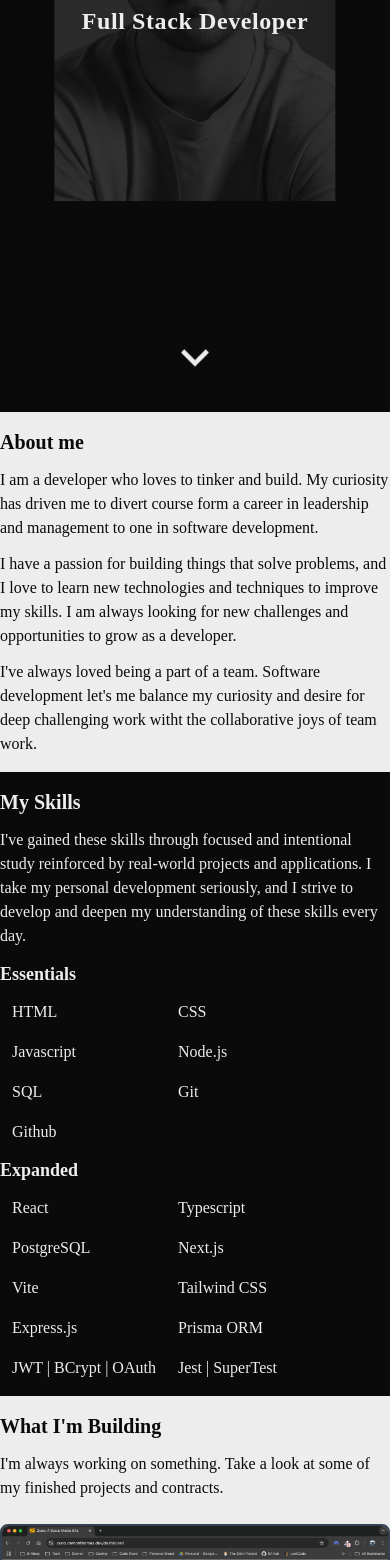
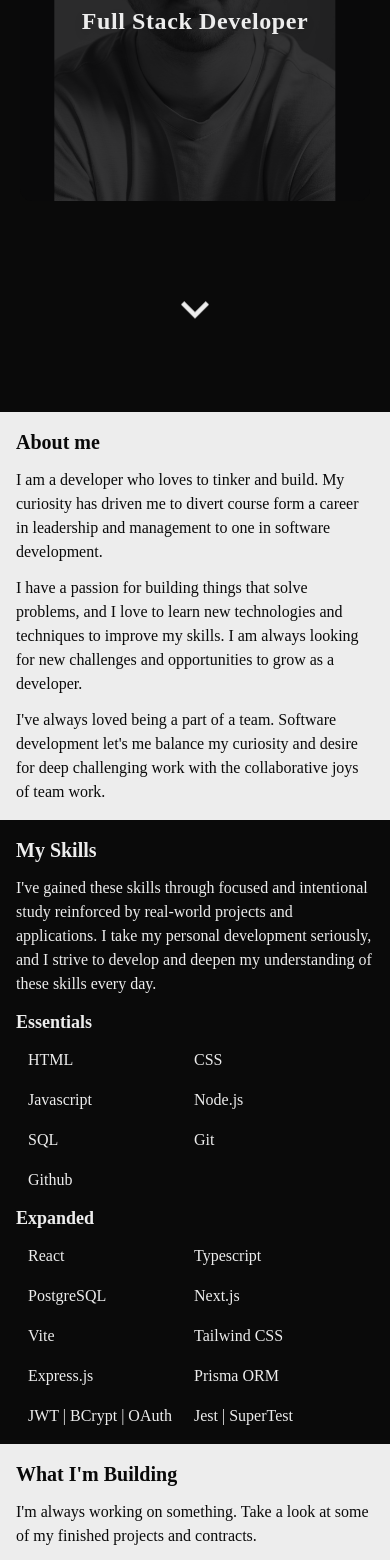
Before and after one commit to Damon-Thomas/portfolio, a Next.js app: page / in a window 390 px wide. Shown: the part 432-1992 px from the top of the page. Built offline with nearby package versions, Linux system fonts and the light colour scheme.

Commit message:
Add Messenger App project details and associated image

```diff
--- a/src/components/About.tsx
+++ b/src/components/About.tsx
@@ -1,6 +1,6 @@
 export default function About() {
   return (
-    <div className="bg-foreground text-background w-full flex  justify-center relative">
+    <div className="bg-foreground text-background w-full flex  justify-center relative px-4">
       <div className="py-4 md:py-24 grid grid-cols-1 md:grid-cols-2 gap-x-8 md:gap-x-16 gap-y-3 md:gap-y-6 w-full max-w-6xl">
         <h3 className="text-xl md:text-3xl font-bold col-span-1 md:col-span-2 ">
           About me
@@ -21,7 +21,7 @@ export default function About() {
         <p>
           I&apos;ve always loved being a part of a team. Software development
           let&apos;s me balance my curiosity and desire for deep challenging
-          work witht the collaborative joys of team work.{" "}
+          work with the collaborative joys of team work.{" "}
         </p>
       </div>
     </div>
--- a/src/components/Building.tsx
+++ b/src/components/Building.tsx
@@ -3,7 +3,7 @@ import ProjectCard from "./ProjectCard";
 import projects from "./../data/projects.json";
 export default function Building() {
   return (
-    <div className="bg-foreground text-background w-full flex justify-center">
+    <div className="bg-foreground text-background w-full flex justify-center px-4">
       <div className="py-4 md:py-16 flex flex-col gap-6 md:gap-12 w-full max-w-6xl">
         <div className="flex flex-col gap-3 md:gap-6">
           <h3 className="text-xl md:text-3xl font-bold col-span-1 md:col-span-2 ">
--- a/src/components/Hero.tsx
+++ b/src/components/Hero.tsx
@@ -11,11 +11,11 @@ export default function Hero({
   smallScreen: boolean;
   atTop: boolean;
 }) {
-  const chevronClass = `fill-[#ededed] absolute bottom-4 left-1/2 w-14 h-14 cursor-pointer z-50 transition-all duration-300 ${
+  const chevronClass = `fill-[#ededed] absolute bottom-4 sm:bottom-4 left-1/2 w-14 h-14 cursor-pointer z-50 transition-all duration-300 ${
     atTop
       ? "opacity-100 scale-100 pointer-events-auto animate-bounce-gentle"
       : "opacity-0 scale-0 pointer-events-none"
-  }`;
+  } ${smallScreen ? "bottom-16" : "bottom-4"}`;
 
   const handleChevronClick = () => {
     const targetPosition = window.innerHeight;
--- a/src/components/Skills.tsx
+++ b/src/components/Skills.tsx
@@ -1,6 +1,6 @@
 export default function Skills() {
   return (
-    <div className="bg-background text-foreground w-full flex justify-center">
+    <div className="bg-background text-foreground w-full flex justify-center px-4">
       <div className="py-4 md:py-16 grid grid-cols-1 md:grid-cols-2 gap-x-8 md:gap-x-16 gap-y-3 md:gap-y-6 w-full max-w-6xl">
         <div className="col-span-full flex-col flex gap-3 md:gap-6 ">
           <h3 className="text-xl md:text-3xl w-full font-bold  ">My Skills</h3>
--- a/src/data/projects.json
+++ b/src/data/projects.json
@@ -10,5 +10,11 @@
     "project": "Artist Portfolio",
     "description": "An updated portfolio website for an artist to feature their work. Built with a custom CMS for managing content and a simple design based on their old website. Page speed is a full 3s faster than the previous site.",
     "source": "/projectImages/artistPortfolio/artwork.png"
+  },
+  {
+    "name": "messenger",
+    "project": "Messenger App",
+    "description": "A messaging app built with React and Vite, feautring profanity filters and a terminal inspired UI. Users can send messages, create groups, and manage their contacts.",
+    "source": "/projectImages/messanger/messaging-app-beta-six.vercel.app_messages.png"
   }
 ]
```
Also changed, not shown: public/projectImages/messanger/messaging-app-beta-six.vercel.app_messages.png (added).
